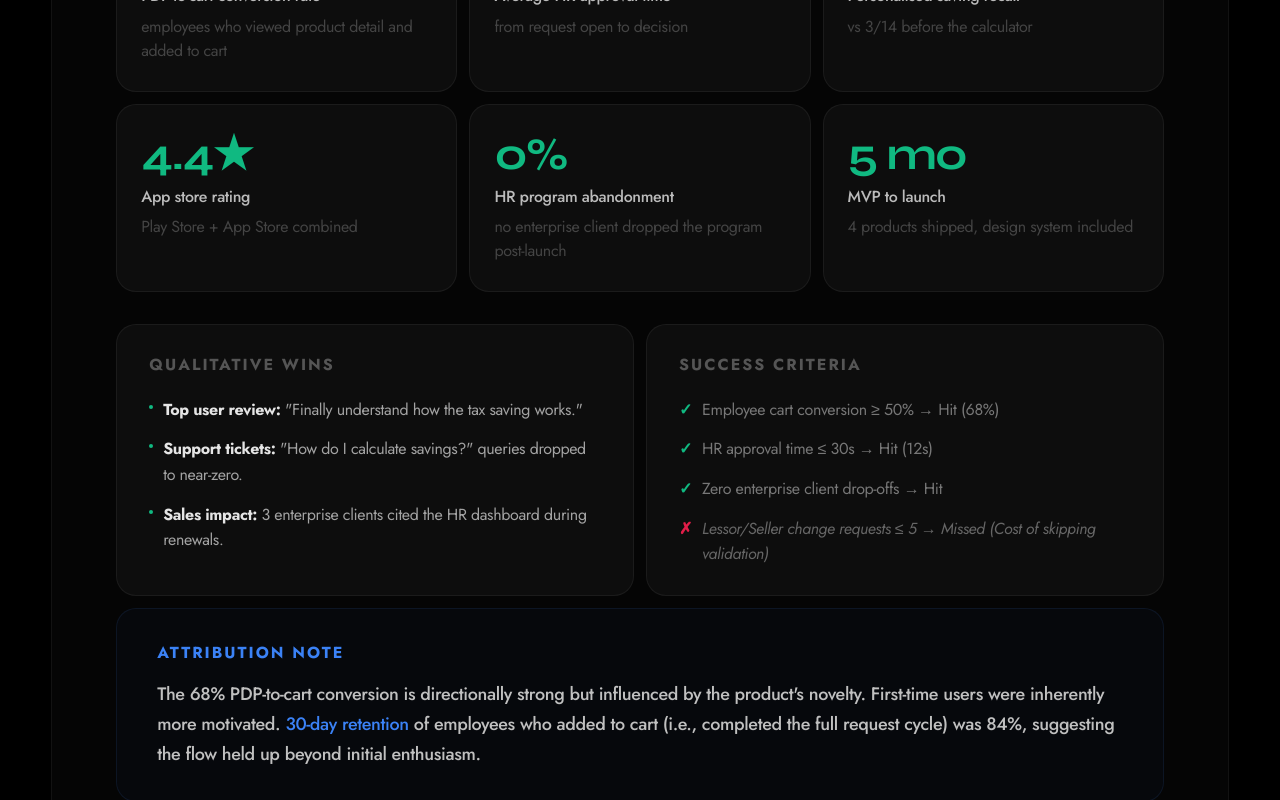
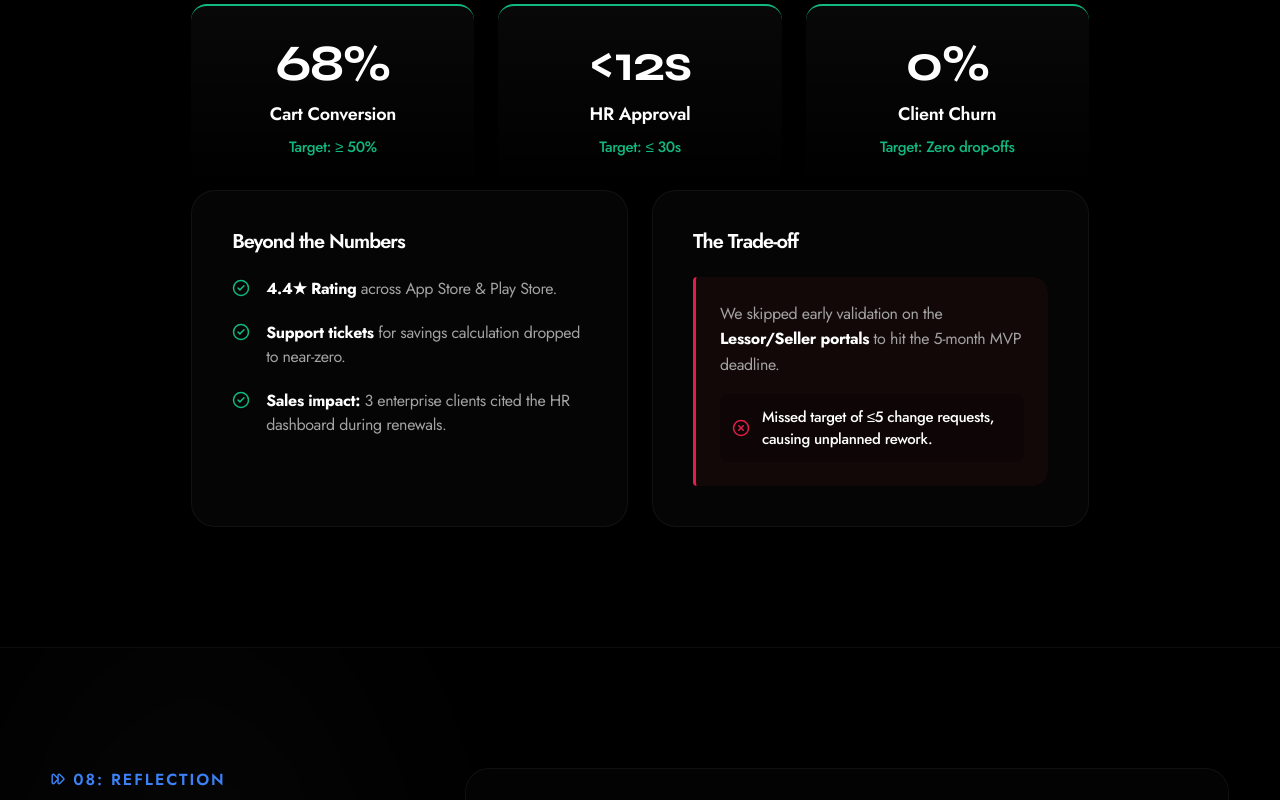
Before and after one commit to skssandeep/portfolio, a React (Vite) app: page /smart-epp in a window 1280 px wide. Shown: the part 9100-9900 px from the top of the page. Built offline with nearby package versions, Linux system fonts and the light colour scheme.

Commit message:
feat: Redesign Outcomes & Impact section for higher conversion layout

```diff
--- a/src/pages/SmartEPPCaseStudy.tsx
+++ b/src/pages/SmartEPPCaseStudy.tsx
@@ -1646,117 +1646,76 @@ export const SmartEPPCaseStudy = () => {
       </section>
 
       {/* 07. Outcomes & Impact */}
-      <section style={{ padding: '80px 0', borderTop: '1px solid rgba(255,255,255,0.05)' }}>
-        <div className="container">
-          <motion.div initial={{ opacity: 0, y: 20 }} whileInView={{ opacity: 1, y: 0 }} viewport={{ once: true }} style={{ background: 'rgba(255,255,255,0.02)', border: '1px solid rgba(255,255,255,0.05)', borderRadius: '32px', padding: '64px' }}>
+      <section style={{ padding: '120px 0', borderTop: '1px solid rgba(255,255,255,0.05)', position: 'relative' }}>
+        <div className="container" style={{ maxWidth: '1000px' }}>
+          <motion.div initial={{ opacity: 0, y: 20 }} whileInView={{ opacity: 1, y: 0 }} viewport={{ once: true }}>
 
             {/* Header */}
-            <div style={{ marginBottom: '48px' }}>
-              <div style={{ display: 'inline-flex', alignItems: 'center', gap: '8px', background: 'rgba(255,255,255,0.04)', border: '1px solid rgba(255,255,255,0.08)', borderRadius: '100px', padding: '6px 14px', marginBottom: '28px' }}>
-                <span style={{ fontSize: '16px', color: '#a3a3a3', fontFamily: "'Jost', sans-serif", letterSpacing: '0.5px' }}>07: Outcomes & Impact</span>
+            <div style={{ textAlign: 'center', marginBottom: '64px', display: 'flex', flexDirection: 'column', alignItems: 'center' }}>
+              <div style={{ display: 'inline-flex', alignItems: 'center', gap: '8px', color: 'var(--semantic-success)', fontSize: '16px', fontWeight: 600, letterSpacing: '2px', textTransform: 'uppercase', marginBottom: '24px' }}>
+                <Target size={14} strokeWidth={2.5} />
+                Outcomes & Impact
               </div>
-              <h2 style={{ fontSize: 'clamp(2rem, 3.5vw, 3rem)', fontWeight: 700, color: '#fff', lineHeight: 1.1, letterSpacing: '-0.02em', margin: '0 0 16px 0' }}>
-                What shipped and what it delivered.
+              <h2 style={{ fontSize: 'clamp(2.5rem, 5vw, 4rem)', fontWeight: 700, color: '#fff', lineHeight: 1.1, letterSpacing: '-0.02em', margin: '0 0 20px 0', fontFamily: 'var(--font-heading)' }}>
+                High adoption. Zero churn.
               </h2>
-              <p style={{ fontSize: '16px', color: '#555', lineHeight: 1.6, margin: 0 }}>
-                Measured at 90 days post-launch across the employee app and HR portal.
+              <p style={{ fontSize: '18px', color: '#a3a3a3', lineHeight: 1.6, margin: 0, maxWidth: '600px' }}>
+                Measured 90 days post-launch. The simplified 4-party flow delivered strong business results and dramatically reduced HR overhead.
               </p>
             </div>
 
-            {/* Metric cards . 3×2 grid */}
-            <div style={{ display: 'grid', gridTemplateColumns: 'repeat(3, 1fr)', gap: '12px', marginBottom: '32px' }}>
+            {/* Hero Metrics - 3 Column */}
+            <div className="grid grid-cols-1 md:grid-cols-3 gap-6 mb-12">
               {[
-                { value: '68%', label: 'PDP-to-cart conversion rate', sub: 'employees who viewed product detail and added to cart', color: 'var(--semantic-success)' },
-                { value: '<12s', label: 'Average HR approval time', sub: 'from request open to decision', color: 'var(--semantic-success)' },
-                { value: '11/14', label: 'Personalised saving recall', sub: 'vs 3/14 before the calculator', color: 'var(--semantic-success)' },
-                { value: '4.4★', label: 'App store rating', sub: 'Play Store + App Store combined', color: 'var(--semantic-success)' },
-                { value: '0%', label: 'HR program abandonment', sub: 'no enterprise client dropped the program post-launch', color: 'var(--semantic-success)' },
-                { value: '5 mo', label: 'MVP to launch', sub: '4 products shipped, design system included', color: 'var(--semantic-success)' },
+                { value: '68%', label: 'Cart Conversion', sub: 'Target: ≥ 50%' },
+                { value: '<12s', label: 'HR Approval', sub: 'Target: ≤ 30s' },
+                { value: '0%', label: 'Client Churn', sub: 'Target: Zero drop-offs' }
               ].map((m, i) => (
-                <motion.div
-                  key={i}
-                  initial={{ opacity: 0, y: 12 }}
-                  whileInView={{ opacity: 1, y: 0 }}
-                  viewport={{ once: true }}
-                  transition={{ delay: i * 0.06 }}
-                  style={{ background: '#0d0d0d', border: '1px solid rgba(255,255,255,0.06)', borderRadius: '20px', padding: '28px 24px', display: 'flex', flexDirection: 'column', gap: '8px' }}
-                >
-                  <div style={{ fontSize: 'clamp(2rem, 3.5vw, 2.8rem)', fontWeight: 700, color: m.color, letterSpacing: '-0.03em', lineHeight: 1, fontFamily: 'var(--font-heading)' }}>
+                <div key={i} style={{ background: 'linear-gradient(180deg, rgba(255,255,255,0.03) 0%, rgba(255,255,255,0) 100%)', borderTop: '2px solid var(--semantic-success)', borderRadius: '16px', padding: '32px 24px', textAlign: 'center' }}>
+                  <div style={{ fontSize: 'clamp(3rem, 4vw, 4rem)', fontWeight: 700, color: '#fff', letterSpacing: '-0.03em', lineHeight: 1, fontFamily: 'var(--font-heading)', marginBottom: '12px' }}>
                     {m.value}
                   </div>
-                  <div style={{ fontSize: '16px', color: '#bbb', fontWeight: 500, lineHeight: 1.35 }}>{m.label}</div>
-                  <div style={{ fontSize: '16px', color: '#444', fontFamily: "'Jost', sans-serif", lineHeight: 1.5 }}>{m.sub}</div>
-                </motion.div>
+                  <div style={{ fontSize: '18px', color: '#fff', fontWeight: 600, marginBottom: '8px', fontFamily: "'Jost', sans-serif" }}>{m.label}</div>
+                  <div style={{ fontSize: '15px', color: 'var(--semantic-success)', fontWeight: 500 }}>{m.sub}</div>
+                </div>
               ))}
             </div>
 
-            {/* Two text cards */}
-            <div style={{ display: 'grid', gridTemplateColumns: '1fr 1fr', gap: '12px', marginBottom: '12px' }}>
-
-              {/* Qualitative */}
-              <div style={{ background: '#0d0d0d', border: '1px solid rgba(255,255,255,0.06)', borderRadius: '20px', padding: '28px 32px' }}>
-                <div style={{ fontSize: '16px', fontWeight: 700, color: '#555', letterSpacing: '2px', textTransform: 'uppercase', marginBottom: '20px', fontFamily: "'Jost', sans-serif" }}>Qualitative Wins</div>
-                <div style={{ display: 'flex', flexDirection: 'column', gap: '14px' }}>
-                  <div style={{ display: 'flex', gap: '10px', alignItems: 'flex-start' }}>
-                    <div style={{ width: '4px', height: '4px', borderRadius: '50%', background: 'var(--semantic-success)', marginTop: '8px', flexShrink: 0 }} />
-                    <p style={{ fontSize: '16px', color: '#a3a3a3', lineHeight: 1.6, margin: 0 }}>
-                      <strong style={{ color: '#e5e5e5' }}>Top user review:</strong> "Finally understand how the tax saving works."
+            {/* Secondary details in 2 columns */}
+            <div className="grid grid-cols-1 md:grid-cols-2 gap-6">
+               {/* Qualitative Wins */}
+               <div style={{ background: 'rgba(255,255,255,0.02)', border: '1px solid rgba(255,255,255,0.05)', borderRadius: '24px', padding: '40px' }}>
+                 <h3 style={{ fontSize: '20px', fontWeight: 600, color: '#fff', marginBottom: '24px', fontFamily: "'Jost', sans-serif" }}>Beyond the Numbers</h3>
+                 <ul style={{ listStyle: 'none', padding: 0, margin: 0, display: 'flex', flexDirection: 'column', gap: '20px' }}>
+                    <li style={{ display: 'flex', gap: '16px', alignItems: 'flex-start' }}>
+                       <div style={{ color: 'var(--semantic-success)', marginTop: '2px' }}><CheckCircle2 size={18} /></div>
+                       <p style={{ color: '#a3a3a3', fontSize: '16px', lineHeight: 1.5, margin: 0 }}><strong style={{ color: '#fff' }}>4.4★ Rating</strong> across App Store & Play Store.</p>
+                    </li>
+                    <li style={{ display: 'flex', gap: '16px', alignItems: 'flex-start' }}>
+                       <div style={{ color: 'var(--semantic-success)', marginTop: '2px' }}><CheckCircle2 size={18} /></div>
+                       <p style={{ color: '#a3a3a3', fontSize: '16px', lineHeight: 1.5, margin: 0 }}><strong style={{ color: '#fff' }}>Support tickets</strong> for savings calculation dropped to near-zero.</p>
+                    </li>
+                    <li style={{ display: 'flex', gap: '16px', alignItems: 'flex-start' }}>
+                       <div style={{ color: 'var(--semantic-success)', marginTop: '2px' }}><CheckCircle2 size={18} /></div>
+                       <p style={{ color: '#a3a3a3', fontSize: '16px', lineHeight: 1.5, margin: 0 }}><strong style={{ color: '#fff' }}>Sales impact:</strong> 3 enterprise clients cited the HR dashboard during renewals.</p>
+                    </li>
+                 </ul>
+               </div>
+
+               {/* The Trade-off */}
+               <div style={{ background: 'rgba(255,255,255,0.02)', border: '1px solid rgba(255,255,255,0.05)', borderRadius: '24px', padding: '40px', display: 'flex', flexDirection: 'column' }}>
+                 <h3 style={{ fontSize: '20px', fontWeight: 600, color: '#fff', marginBottom: '24px', fontFamily: "'Jost', sans-serif" }}>The Trade-off</h3>
+                 <div style={{ flex: 1, background: 'rgba(239,68,68,0.05)', borderLeft: '3px solid var(--semantic-error)', padding: '24px', borderRadius: '4px 16px 16px 4px', display: 'flex', flexDirection: 'column', justifyContent: 'center' }}>
+                    <p style={{ fontSize: '16px', color: '#a3a3a3', margin: '0 0 16px 0', lineHeight: 1.6 }}>
+                      We skipped early validation on the <strong style={{ color: '#fff' }}>Lessor/Seller portals</strong> to hit the 5-month MVP deadline.
                     </p>
-                  </div>
-                  <div style={{ display: 'flex', gap: '10px', alignItems: 'flex-start' }}>
-                    <div style={{ width: '4px', height: '4px', borderRadius: '50%', background: 'var(--semantic-success)', marginTop: '8px', flexShrink: 0 }} />
-                    <p style={{ fontSize: '16px', color: '#a3a3a3', lineHeight: 1.6, margin: 0 }}>
-                      <strong style={{ color: '#e5e5e5' }}>Support tickets:</strong> "How do I calculate savings?" queries dropped to near-zero.
-                    </p>
-                  </div>
-                  <div style={{ display: 'flex', gap: '10px', alignItems: 'flex-start' }}>
-                    <div style={{ width: '4px', height: '4px', borderRadius: '50%', background: 'var(--semantic-success)', marginTop: '8px', flexShrink: 0 }} />
-                    <p style={{ fontSize: '16px', color: '#a3a3a3', lineHeight: 1.6, margin: 0 }}>
-                      <strong style={{ color: '#e5e5e5' }}>Sales impact:</strong> 3 enterprise clients cited the HR dashboard during renewals.
-                    </p>
-                  </div>
-                </div>
-              </div>
-
-              {/* Success criteria */}
-              <div style={{ background: '#0d0d0d', border: '1px solid rgba(255,255,255,0.06)', borderRadius: '20px', padding: '28px 32px' }}>
-                <div style={{ fontSize: '16px', fontWeight: 700, color: '#555', letterSpacing: '2px', textTransform: 'uppercase', marginBottom: '20px', fontFamily: "'Jost', sans-serif" }}>Success Criteria</div>
-                <div style={{ display: 'flex', flexDirection: 'column', gap: '14px' }}>
-                  {[
-                    { text: 'Employee cart conversion ≥ 50% → Hit (68%)', hit: true },
-                    { text: 'HR approval time ≤ 30s → Hit (12s)', hit: true },
-                    { text: 'Zero enterprise client drop-offs → Hit', hit: true },
-                    { text: 'Lessor/Seller change requests ≤ 5 → Missed (Cost of skipping validation)', hit: false },
-                  ].map((item, i) => (
-                    <div key={i} style={{ display: 'flex', gap: '10px', alignItems: 'flex-start' }}>
-                      <span style={{ fontSize: '16px', fontWeight: 700, color: item.hit ? 'var(--semantic-success)' : 'var(--semantic-error)', flexShrink: 0, marginTop: '1px' }}>
-                        {item.hit ? '✓' : '✗'}
-                      </span>
-                      <p style={{ fontSize: '16px', color: item.hit ? '#777' : '#666', lineHeight: 1.6, margin: 0, fontStyle: item.hit ? 'normal' : 'italic' }}>
-                        {item.text}
-                      </p>
+                    <div style={{ display: 'flex', alignItems: 'center', gap: '12px', padding: '12px', background: 'rgba(0,0,0,0.2)', borderRadius: '8px' }}>
+                      <XCircle size={18} color="var(--semantic-error)" style={{ flexShrink: 0 }} />
+                      <span style={{ fontSize: '15px', color: '#fff', fontWeight: 500 }}>Missed target of ≤5 change requests, causing unplanned rework.</span>
                     </div>
-                  ))}
-                </div>
-              </div>
-            </div>
-
-            {/* Attribution note */}
-            <motion.div
-              initial={{ opacity: 0, y: 12 }}
-              whileInView={{ opacity: 1, y: 0 }}
-              viewport={{ once: true }}
-              style={{ background: 'rgba(var(--semantic-info-rgb),0.03)', border: '1px solid rgba(var(--semantic-info-rgb),0.1)', borderRadius: '20px', padding: '32px 40px' }}
-            >
-              <div style={{ fontSize: '16px', fontWeight: 700, color: 'var(--semantic-info)', letterSpacing: '2px', textTransform: 'uppercase', marginBottom: '16px', fontFamily: "'Jost', sans-serif" }}>
-                Attribution Note
-              </div>
-              <p style={{ fontSize: '18px', color: '#c0c0c0', lineHeight: 1.65, margin: 0, fontWeight: 500 }}>
-                The 68% PDP-to-cart conversion is directionally strong but influenced by the product's novelty. First-time users were inherently more motivated.{' '}
-                <span style={{ color: 'var(--semantic-info)' }}>30-day retention</span>{' '}
-                of employees who added to cart (i.e., completed the full request cycle) was 84%, suggesting the flow held up beyond initial enthusiasm.
-              </p>
-            </motion.div>
+                 </div>
+               </div>
+            </div>
 
           </motion.div>
         </div>
```
